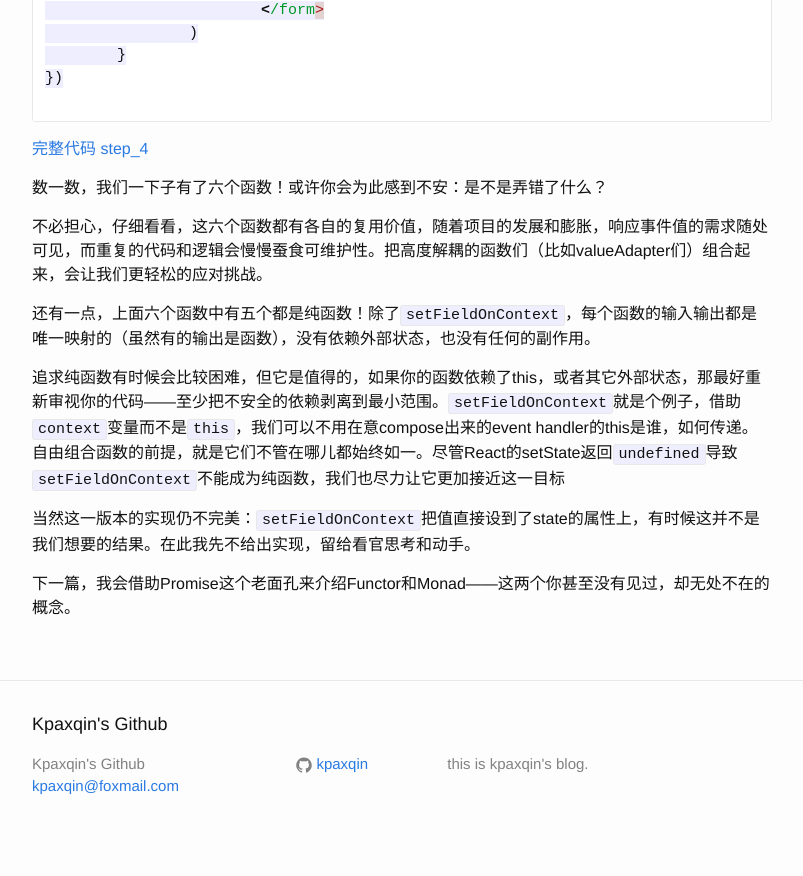
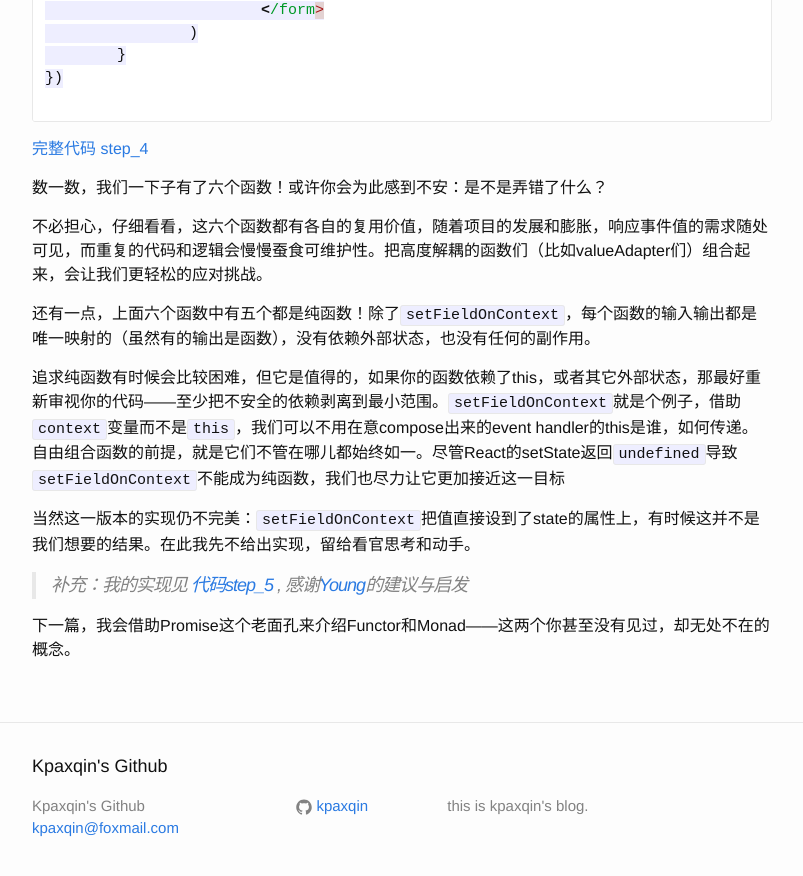
Before and after one commit to kpaxqin/kpaxqin.github.io, a Jekyll site: the page built from _posts/2015-11-01-Functional_Programming.markdown, in a window 1280 px wide and 900 px high, scrolled down 8681 px. Shown: the top 876 px of the window, without its empty margins (238-1041 px from the left). Built offline with Jekyll 4.4.1, drawn with Linux system fonts in a browser that asks for light colours; Markdown is read by kramdown in place of the engine named in the settings.

Commit message:
Update 2015-11-01-Functional_Programming.markdown

```diff
--- a/_posts/2015-11-01-Functional_Programming.markdown
+++ b/_posts/2015-11-01-Functional_Programming.markdown
@@ -367,6 +367,8 @@ React.createClass({
 
 当然这一版本的实现仍不完美：`setFieldOnContext`把值直接设到了state的属性上，有时候这并不是我们想要的结果。在此我先不给出实现，留给看官思考和动手。
 
+>补充：我的实现见 [代码step_5](https://github.com/kpaxqin/fp-note/blob/28caec834cbb772bfe77d56dbfdfa8a5be6fc40a/src/index.jsx) , 感谢[Young](https://github.com/littlehaker)的建议与启发
+
 下一篇，我会借助Promise这个老面孔来介绍Functor和Monad——这两个你甚至没有见过，却无处不在的概念。
 
 
```
